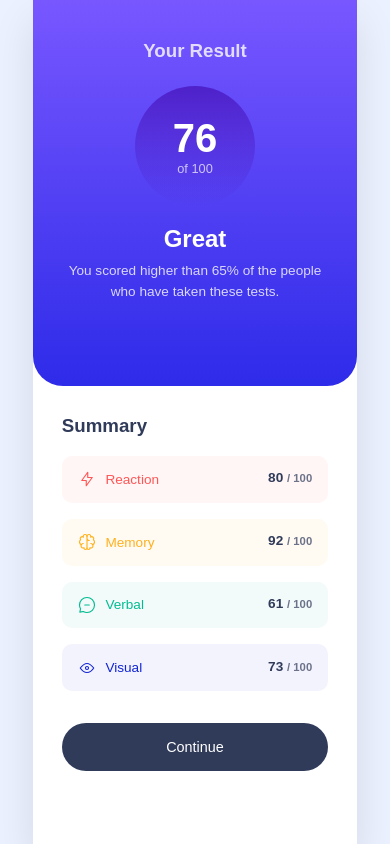
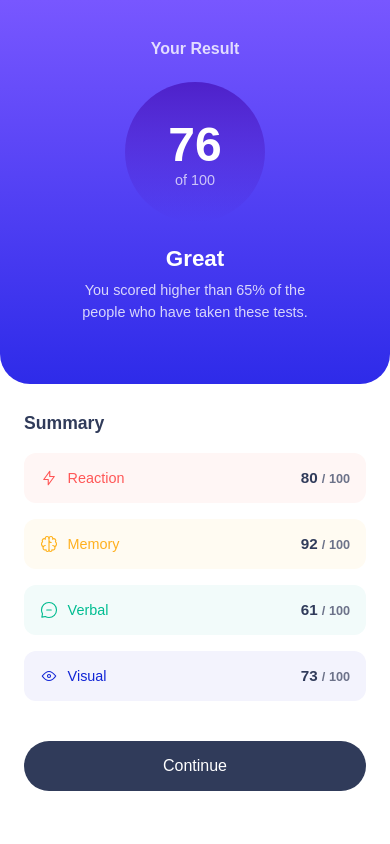
Before and after one commit to Dineshkumar130/task-5, a plain HTML site: page index.html in a window 390 px wide. Drawn offline with Linux system fonts and the light colour scheme.

Commit message:
update the mobile view content

```diff
--- a/style.css
+++ b/style.css
@@ -158,55 +158,87 @@ body {
 @media (max-width: 650px) {
 
   body {
+    margin: 0;
     padding: 0;
+    background-color: hsl(221, 100%, 96%);
   }
 
   .container {
     padding: 0;
+    width: 100%;
   }
 
   .card {
-    grid-template-columns: 1fr;     /* stack vertically */
+    grid-template-columns: 1fr;
+    width: 100%;
     max-width: 100%;
     min-height: 100vh;
     border-radius: 0;
+    box-shadow: none;
   }
 
+  /* RESULT SECTION */
   .result {
+    padding: 2.5rem 2rem;
     border-radius: 0 0 30px 30px;
-    padding: 2.5rem 2rem;
+  }
+
+  .result h3 {
+    font-size: 1rem;
+    margin-bottom: 1.5rem;
   }
 
   .score-circle {
-    width: 120px;
-    height: 120px;
-    margin-bottom: 1.2rem;
+    width: 140px;
+    height: 140px;
+    margin-bottom: 1.5rem;
   }
 
   .score-circle h1 {
-    font-size: 2.5rem;
+    font-size: 3rem;
+  }
+
+  .score-circle p {
+    font-size: 0.9rem;
+  }
+
+  .result h2 {
+    font-size: 1.4rem;
+    margin-bottom: 0.5rem;
   }
 
   .result-text {
-    font-size: 0.85rem;
+    font-size: 0.9rem;
     max-width: 260px;
     margin: 0 auto;
+    line-height: 1.5;
   }
 
+  /* SUMMARY SECTION */
   .summary {
-    padding: 1.8rem;
+    padding: 1.8rem 1.5rem 2rem;
   }
 
   .summary h3 {
+    font-size: 1.1rem;
     margin-bottom: 1.2rem;
   }
 
   .summary-item {
-    font-size: 0.85rem;
+    padding: 1rem;
+    font-size: 0.9rem;
+    border-radius: 12px;
   }
 
+  .summary-item strong {
+    font-size: 0.95rem;
+  }
+
+  /* BUTTON */
   .btn {
-    font-size: 0.9rem;
+    margin-top: 1.5rem;
     padding: 1rem;
+    font-size: 1rem;
+    border-radius: 30px;
   }
 }
```
